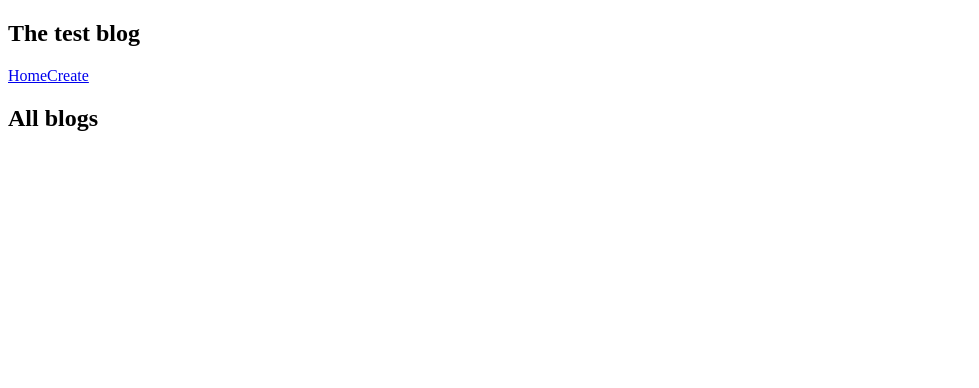
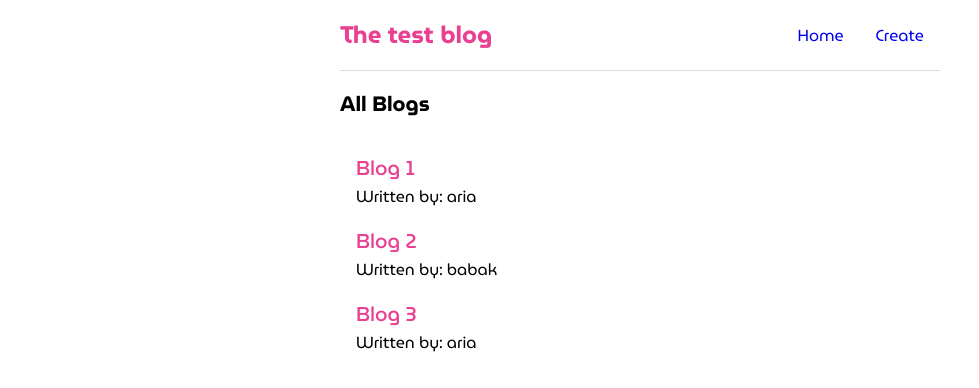
Before and after one commit to womoboy/react-daywork, a React (Create React App) app: page / in a window 1280 px wide. Shown: the top 388 px of the page, without its empty margins (0-979 px from the left). Built offline with nearby package versions, Linux system fonts and the light colour scheme; data requests are answered from the project's data file.

Commit message:
add style/add some component/add font/add pages

```diff
--- a/src/App.js
+++ b/src/App.js
@@ -1,15 +1,20 @@
 import { BrowserRouter as Router, Routes, Route } from 'react-router-dom';
 import Home from './pages/Home';
-import Createblog from './pages/Createblog';
+import Create from './pages/Create';
+import Navbar from './components/navbar/Navbar';
+import './App.scss';
 
 const App = () => {
     return (
         <Router>
             <div className="app">
-                <Routes>
-                    <Route index path='/' element={<Home />}/>
-                    <Route path='/createblog' element={<Createblog />}/>
-                </Routes>
+                <Navbar />
+                <div className="content">
+                    <Routes>
+                        <Route index path='/' element={<Home />}/>
+                        <Route path='/create' element={<Create />}/>
+                    </Routes>
+                </div>
             </div>
         </Router>
     )
--- /dev/null
+++ b/src/App.scss
@@ -0,0 +1,17 @@
+// @import url('https://fonts.googleapis.com/css2?family=MuseoModerno:wght@300;400;500;700&display=swap');
+
+@font-face {
+    font-family: 'MuseoModerno';
+    src: url('./fonts/MuseoModerno-VariableFont_wght.ttf');
+}
+* {
+    font-family: 'MuseoModerno';
+    box-sizing: border-box;
+    padding: 0;
+    margin: 0;
+}
+
+.content {
+    max-width: 600px;
+    margin: 0 auto;
+}
--- a/src/components/bloglist/Bloglist.js
+++ b/src/components/bloglist/Bloglist.js
@@ -1,9 +1,19 @@
-const Bloglist = () => {
-    return (
-        <div className="blog-list">
+import './Bloglist.scss';
 
-        </div>
-    )
-}
+const Bloglist = ({ blogs, title }) => {
+  return (
+    <div className="blog-list">
+      <h2>{title}</h2>
+      {blogs.map((blog) => {
+        return (
+          <div className="blog" key={blog.id}>
+            <h2>{blog.title}</h2>
+            <p>Written by: {blog.author}</p>
+          </div>
+        );
+      })}
+    </div>
+  );
+};
 
 export default Bloglist;
--- /dev/null
+++ b/src/components/bloglist/Bloglist.scss
@@ -0,0 +1,22 @@
+@import "../../generalStyle/colors.scss";
+
+.blog-list > h2 {
+    font-size: 1.3rem;
+    padding: 1rem 0;
+}
+
+.blog {
+    margin: 1rem 0;
+}
+
+.blog > h2 {
+    color: $red;
+    font-size: 20px;
+    font-weight: 500;
+    padding: 0 1rem;
+}
+
+.blog > p {
+    font-size: 16px;
+    padding: 0 1rem;
+}
--- a/src/components/navbar/Navbar.js
+++ b/src/components/navbar/Navbar.js
@@ -1,4 +1,5 @@
 import { Outlet,Link } from 'react-router-dom';
+import './Navbar.scss';
 
 const Navbar = () => {
     return (
@@ -6,7 +7,7 @@ const Navbar = () => {
             <h2>The test blog</h2>
             <div className="links">
                 <Link to='/'>Home</Link>
-                <Link to='/createblog'>Create</Link>
+                <Link to='/create'>Create</Link>
             </div>
             <Outlet />
         </div>
--- /dev/null
+++ b/src/components/navbar/Navbar.scss
@@ -0,0 +1,34 @@
+@import "../../generalStyle/colors.scss";
+
+.navbar {
+    max-width: 600px;
+    display: flex;
+    align-items: center;
+    margin: 0 auto;
+    border-bottom: 1px solid $gray;
+}
+
+.navbar h2 {
+    color: $red;
+    padding: 1rem 0;
+}
+
+.navbar .links {
+    margin-left: auto;
+}
+
+.navbar a {
+    text-decoration: none;
+    padding: 0 1rem;
+    padding: 1rem;
+    transition: 0.3s;
+}
+
+.navbar a:hover {
+    background-color: $red;
+    color: white;
+}
+
+.navbar a:active {
+    background-color: green;
+}
--- /dev/null
+++ b/src/generalStyle/colors.scss
@@ -0,0 +1,2 @@
+$red: rgb(233, 65, 146);
+$gray: rgb(219, 219, 219);
--- /dev/null
+++ b/src/pages/Create.js
@@ -0,0 +1,9 @@
+const Create = () => {
+    return (
+        <div className="create">
+            <h2>this is the create blog page</h2>
+        </div>
+    )
+}
+
+export default Create;
--- a/src/pages/Createblog.js
+++ /dev/null
@@ -1,9 +0,0 @@
-const Createblog = () => {
-    return (
-        <div className="create-blog">
-            <h2>this is the create blog page</h2>
-        </div>
-    )
-}
-
-export default Createblog;
--- a/src/pages/Home.js
+++ b/src/pages/Home.js
@@ -1,4 +1,3 @@
-import Navbar from "../components/navbar/Navbar";
 import Bloglist from "../components/bloglist/Bloglist";
 import { useState, useEffect } from 'react';
 
@@ -7,16 +6,20 @@ const Home = () => {
 
     useEffect(() => {
         fetch('http://localhost:8000/blogs')
-            .then((res) => console.log(res));
-    });
+            .then((res) => {
+                return res.json();
+            })
+            .then((data) => {
+                setBlogs(data);
+            })
+            .catch((error) => {
+                console.log(error.message);
+            })
+    }, []);
 
     return (
         <div className="home">
-            <Navbar />
-            <div className="bloglist">
-                <h2>All blogs</h2>
-                <Bloglist />
-            </div>
+            {blogs && <Bloglist blogs={ blogs } title="All Blogs" />}
         </div>
     )
 }
```
Also changed, not shown: src/fonts/MuseoModerno-VariableFont_wght.ttf (added).
